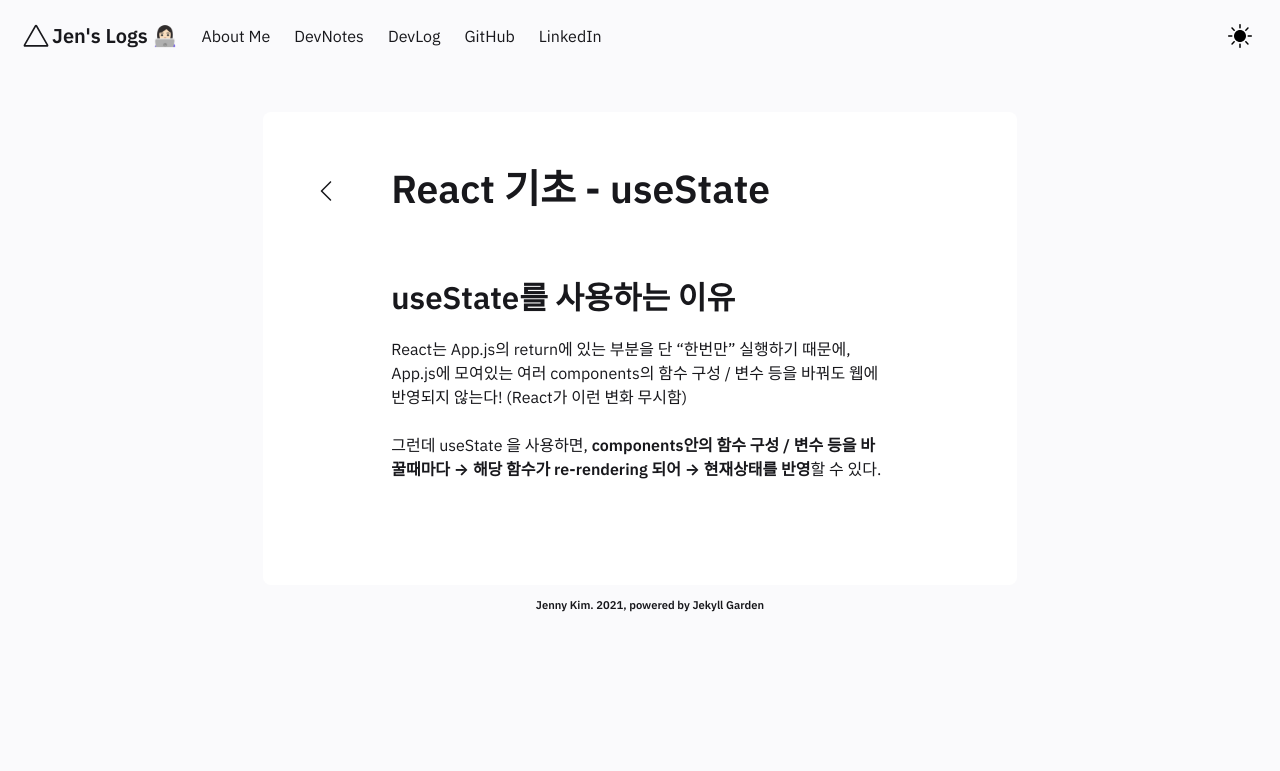
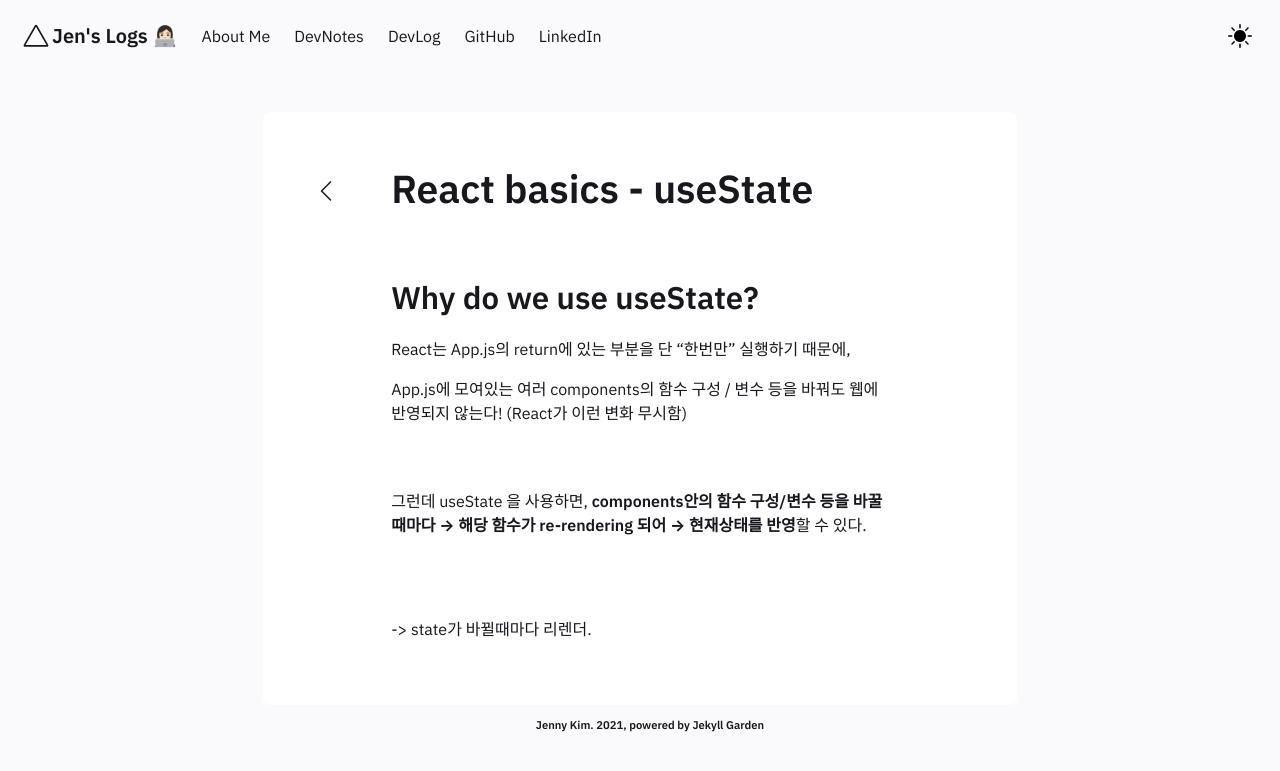
Before and after one commit to jenjenhub/blog, a Jekyll site: the page built from _notes/Public/2022-01-23-useState.md, in a window 1280 px wide. Shown: the top 771 px of the page. Built offline with Jekyll 4.4.1, drawn with Linux system fonts in a browser that asks for light colours.

Commit message:
Update 2022-01-23-useState.md

```diff
--- a/_notes/Public/2022-01-23-useState.md
+++ b/_notes/Public/2022-01-23-useState.md
@@ -1,18 +1,24 @@
 ---
-title: "React 기초 - useState"
+title: "React basics - useState"
 notetype : feed
 date : 23-01-2022
 ---
 
 <br />
 
-## useState를 사용하는 이유
+## Why do we use useState?
+
 
 React는 App.js의 return에 있는 부분을 단 “한번만” 실행하기 때문에,
 <br />
+
 App.js에 모여있는 여러 components의 함수 구성 / 변수 등을 바꿔도 웹에 반영되지 않는다! (React가 이런 변화 무시함)
+
 <br />
 <br />
-그런데 useState 을 사용하면, **components안의 함수 구성 / 변수 등을 바꿀때마다 → 해당 함수가 re-rendering 되어 → 현재상태를 반영**할 수 있다.
+그런데 useState 을 사용하면, **components안의 함수 구성/변수 등을 바꿀때마다 → 해당 함수가 re-rendering 되어 → 현재상태를 반영**할 수 있다.
 
 <br />
+<br />
+
+-> state가 바뀔때마다 리렌더.
```
